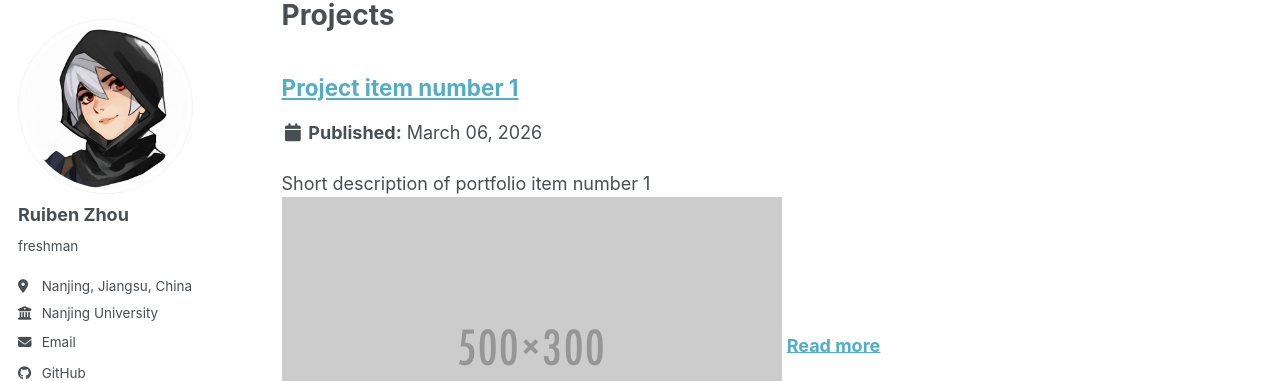
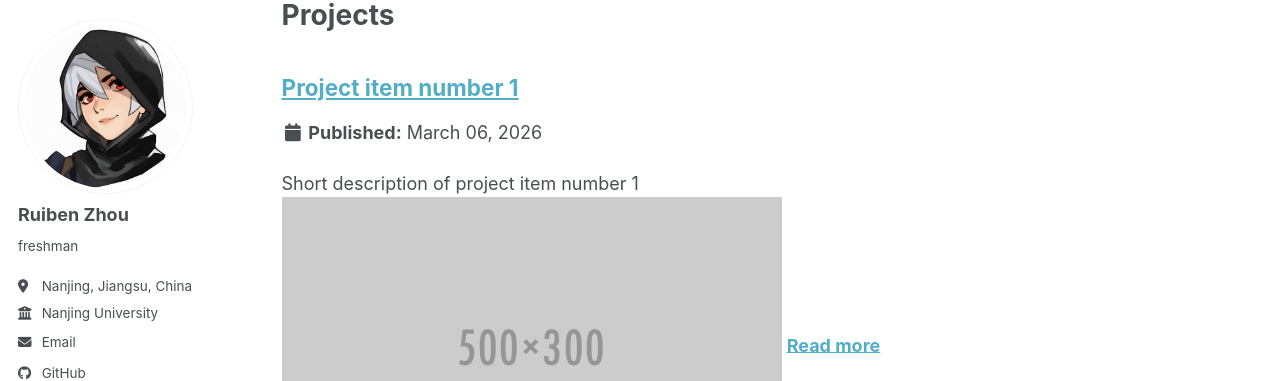
Before and after one commit to ZhouRB7/ZhouRB7.github.io, a Jekyll site: the page built from _pages/projects.html, in a window 1280 px wide and 1315 px high. Shown: the part 100-481 px from the top of the window. Built offline with Jekyll 4.4.1, drawn with Linux system fonts in a browser that asks for light colours; a script bundle is joined from its source files by our own code; library files that are not in the unit come from our copies.

Commit message:
Update project-1.md

```diff
--- a/_projects/project-1.md
+++ b/_projects/project-1.md
@@ -1,6 +1,6 @@
 ---
 title: "Project item number 1"
-excerpt: "Short description of portfolio item number 1<br/><img src='/images/500x300.png'>"
+excerpt: "Short description of project item number 1<br/><img src='/images/500x300.png'>"
 collection: projects
 ---
 
```
